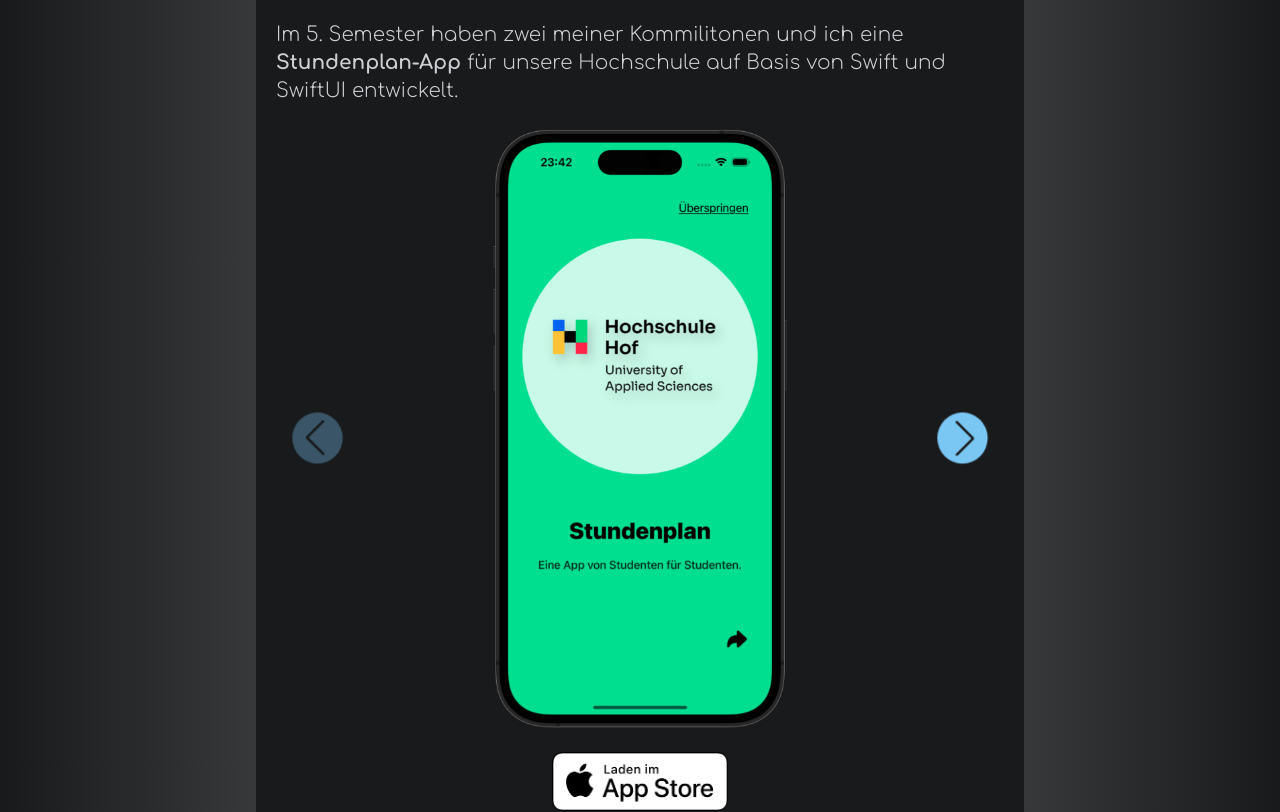
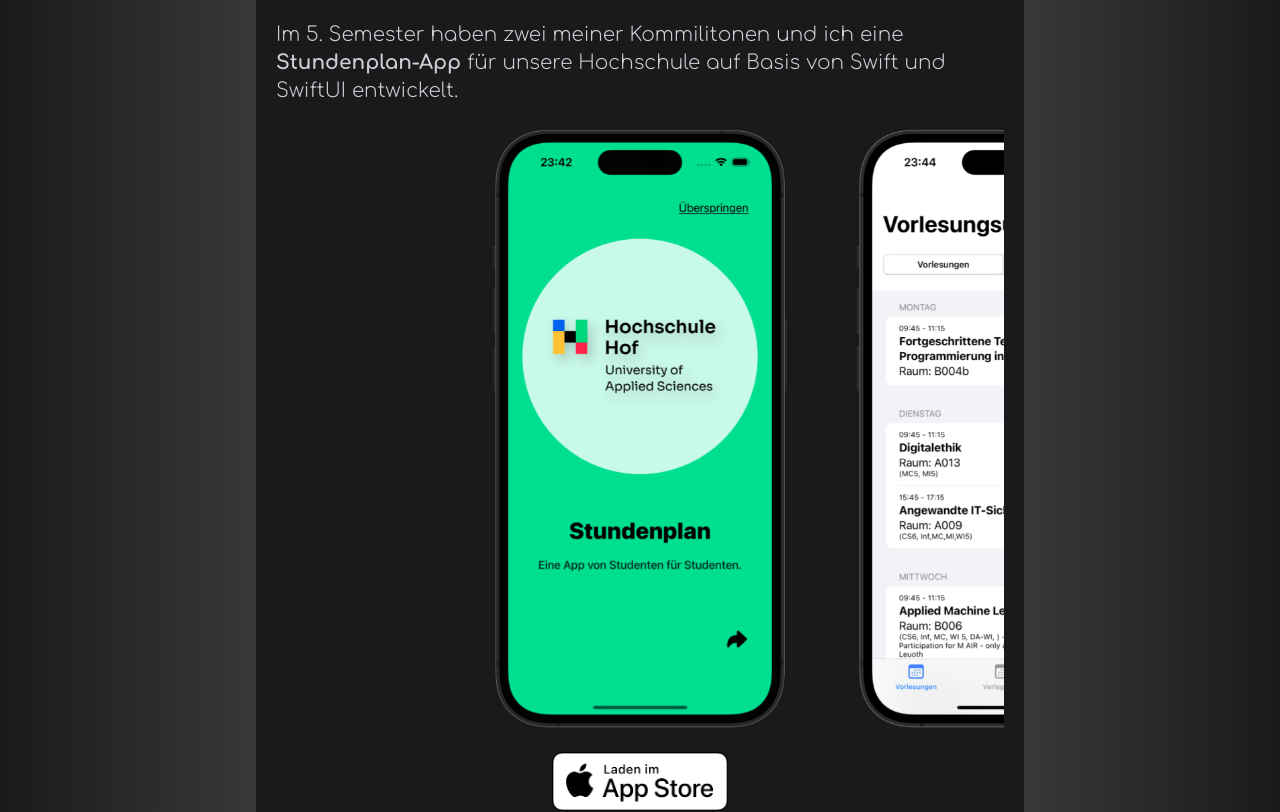
Before and after one commit to tim-w97/MyProfilePage, a React (Create React App) app: page / in a window 1280 px wide. Shown: the part 1267-2079 px from the top of the page. Built offline with nearby package versions, Linux system fonts and the light colour scheme.

Commit message:
changed swiper variant

```diff
--- a/src/widgets/AppGallery.js
+++ b/src/widgets/AppGallery.js
@@ -1,41 +1,9 @@
-import {useEffect, useRef} from "react";
-
 function AppGallery(props) {
     const imageStyle = 'w-80 m-auto p-3'
-    const swiperRef = useRef(null);
-
-    useEffect(() => {
-        const swiperContainer = swiperRef.current;
-
-        const params = {
-            navigation: true,
-            injectStyles: [`
-              .swiper-button-next,
-              .swiper-button-prev {
-                background-color: #7BC7F3;
-                border-radius: 100%;
-                color: #181A1C;
-                transform: scale(0.8);
-              }
-
-              .swiper-button-next {
-                padding: 10px 15px 10px 21px;
-              }
-
-              .swiper-button-prev {
-                padding: 10px 21px 10px 15px;
-              }
-              `,
-            ],
-        };
-
-        Object.assign(swiperContainer, params);
-        swiperContainer.initialize();
-    }, []);
 
     return (
         <div className={props.className}>
-            <swiper-container ref={swiperRef} init="false">
+            <swiper-container centered-slides="true" slides-per-view="2" grab-cursor="true">
                 {
                     props.imagePaths.map(imagePath =>
                         <swiper-slide key={imagePath}>
```
